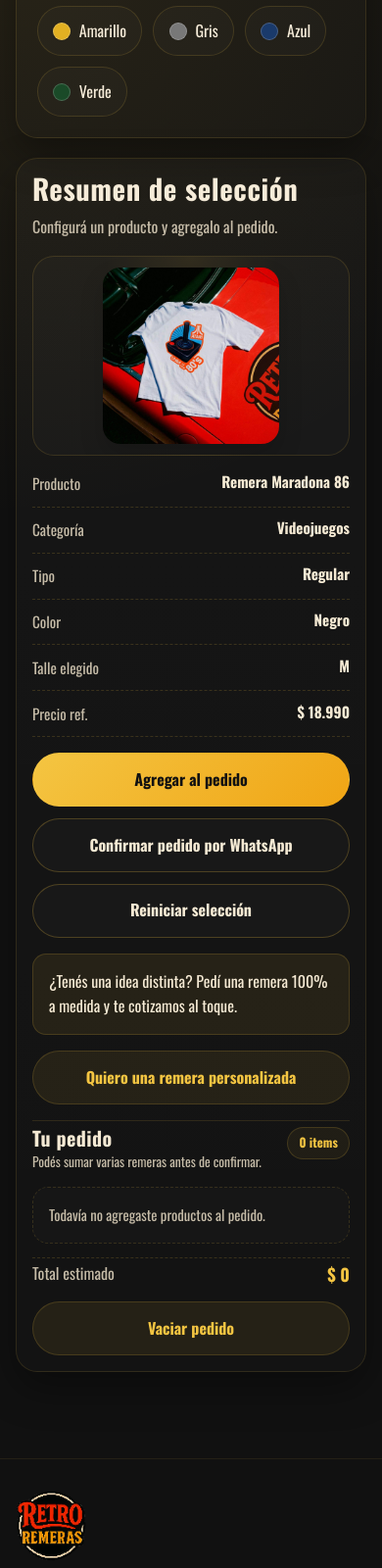
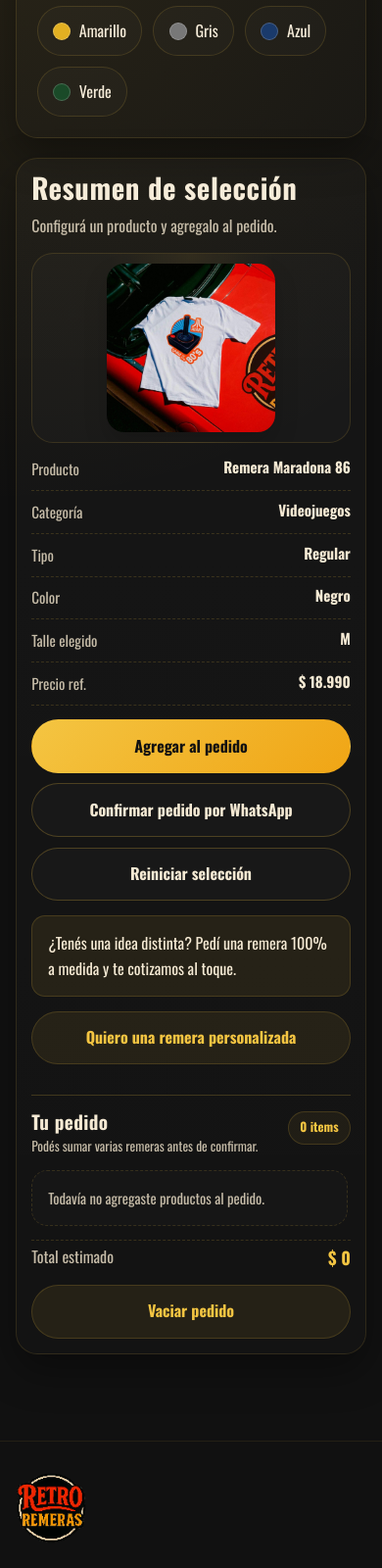
Before and after one commit to dorsiSQL/proyecto-aylu, a plain HTML site: page personalizar.html in a window 390 px wide. Shown: the part 2087-3687 px from the top of the page at 98% size. Drawn offline with nearby package versions, Linux system fonts and the light colour scheme.

Commit message:
improved

```diff
--- a/css/personalizar.css
+++ b/css/personalizar.css
@@ -324,14 +324,11 @@
 /* ── Summary card ────────────────────────── */
 .summary-card {
   display: grid;
-  gap: 1rem;
+  gap: .9rem;
   align-content: start;
-  max-height: calc(100vh - 110px);
-  overflow-y: auto;
-  padding: 1rem;
+  padding: .95rem;
   border-radius: 22px;
-  scrollbar-width: thin;
-  scrollbar-color: rgba(244, 197, 66, .3) transparent;
+  overflow: visible;
   transition:
     transform .22s ease,
     box-shadow .22s ease,
@@ -342,29 +339,20 @@
   transform: translateY(-2px);
 }
 
-.summary-card::-webkit-scrollbar {
-  width: 5px;
-}
-
-.summary-card::-webkit-scrollbar-thumb {
-  background: rgba(244, 197, 66, .3);
-  border-radius: 999px;
-}
-
 .summary-card-head {
   display: grid;
-  gap: .35rem;
+  gap: .3rem;
 }
 
 .summary-card > div > h2,
 .summary-card h2 {
-  font-size: 2rem;
+  font-size: 1.92rem;
   line-height: 1;
 }
 
 .summary-list {
   display: grid;
-  gap: .65rem;
+  gap: .55rem;
   margin: 0;
   padding: 0;
   list-style: none;
@@ -375,9 +363,9 @@
   align-items: flex-start;
   justify-content: space-between;
   gap: .9rem;
-  padding-bottom: .7rem;
+  padding-bottom: .62rem;
   border-bottom: 1px dashed rgba(244, 197, 66, .16);
-  font-size: .95rem;
+  font-size: .94rem;
 }
 
 .summary-list li span {
@@ -397,7 +385,7 @@
 
 .summary-actions {
   display: grid;
-  gap: .75rem;
+  gap: .65rem;
 }
 
 .summary-actions .btn {
@@ -414,8 +402,8 @@
   position: relative;
   display: grid;
   place-items: center;
-  min-height: 170px;
-  padding: .7rem;
+  min-height: 150px;
+  padding: .6rem;
   border-radius: 22px;
   background:
     radial-gradient(circle at top, rgba(244, 197, 66, .08), transparent 34%),
@@ -426,7 +414,7 @@
 
 .preview-shirt img {
   width: 100%;
-  max-width: 230px;
+  max-width: 200px;
   aspect-ratio: 1 / 1;
   object-fit: cover;
   border-radius: 18px;
@@ -442,9 +430,10 @@
 /* ── Cart section ────────────────────────── */
 .cart-section {
   display: grid;
-  gap: .9rem;
-  padding-top: .35rem;
-  border-top: 1px solid rgba(244, 197, 66, .12);
+  gap: .85rem;
+  margin-top: 1rem;
+  padding-top: 1rem;
+  border-top: 1px solid rgba(244, 197, 66, .2);
 }
 
 .cart-section-head {
@@ -457,13 +446,13 @@
 .cart-section-head h3 {
   margin: 0;
   font-family: 'Oswald', sans-serif;
-  font-size: 1.25rem;
+  font-size: 1.2rem;
   color: var(--cream);
 }
 
 .cart-section-subtitle {
   margin: .2rem 0 0;
-  font-size: .85rem;
+  font-size: .84rem;
   color: var(--muted);
 }
 
@@ -484,7 +473,25 @@
 
 .cart-list {
   display: grid;
-  gap: .8rem;
+  gap: .75rem;
+  max-height: 320px;
+  overflow-y: auto;
+  padding-right: .2rem;
+  scrollbar-width: thin;
+  scrollbar-color: rgba(244, 197, 66, .26) transparent;
+}
+
+.cart-list::-webkit-scrollbar {
+  width: 4px;
+}
+
+.cart-list::-webkit-scrollbar-track {
+  background: transparent;
+}
+
+.cart-list::-webkit-scrollbar-thumb {
+  background: rgba(244, 197, 66, .26);
+  border-radius: 999px;
 }
 
 .cart-empty-state {
@@ -498,8 +505,8 @@
 
 .cart-item {
   display: grid;
-  gap: .8rem;
-  padding: 1rem;
+  gap: .6rem;
+  padding: .85rem;
   border-radius: 18px;
   border: 1px solid rgba(244, 197, 66, .12);
   background: rgba(255, 255, 255, .02);
@@ -521,13 +528,13 @@
 
 .cart-item-copy h4 {
   margin: 0;
-  font-size: 1rem;
+  font-size: .98rem;
   color: var(--cream);
 }
 
 .cart-item-copy p {
-  margin: .2rem 0 0;
-  font-size: .82rem;
+  margin: .18rem 0 0;
+  font-size: .8rem;
   color: var(--muted);
   text-transform: uppercase;
   letter-spacing: .04em;
@@ -535,13 +542,13 @@
 
 .cart-item-subtotal {
   color: var(--yellow);
-  font-size: .95rem;
+  font-size: .94rem;
   text-align: right;
 }
 
 .cart-item-meta {
   display: grid;
-  gap: .45rem;
+  gap: .38rem;
   margin: 0;
   padding: 0;
   list-style: none;
@@ -552,7 +559,7 @@
   align-items: center;
   justify-content: space-between;
   gap: .75rem;
-  font-size: .9rem;
+  font-size: .88rem;
 }
 
 .cart-item-meta li span {
@@ -575,7 +582,7 @@
   display: inline-flex;
   align-items: center;
   gap: .5rem;
-  padding: .3rem;
+  padding: .28rem;
   border-radius: 999px;
   border: 1px solid rgba(244, 197, 66, .14);
   background: rgba(255, 255, 255, .02);
@@ -626,7 +633,7 @@
   align-items: center;
   justify-content: space-between;
   gap: .75rem;
-  padding-top: .1rem;
+  padding-top: .2rem;
   border-top: 1px dashed rgba(244, 197, 66, .16);
   font-size: 1rem;
 }
@@ -705,6 +712,7 @@
   .summary-card {
     position: sticky;
     top: calc(var(--header-height) + 1rem);
+    align-self: start;
   }
 
   .design-grid {
@@ -757,9 +765,8 @@
   }
 
   .summary-card {
-    max-height: none;
     overflow: visible;
-    padding: 1rem;
+    padding: .95rem;
   }
 
   .mobile-cta-bar {
@@ -822,17 +829,11 @@
   }
 
   .preview-shirt img {
-    max-width: 180px;
+    max-width: 172px;
   }
 
   .summary-card h2 {
     font-size: 1.8rem;
-  }
-
-  .cart-item-head,
-  .cart-item-actions,
-  .cart-section-head {
-    grid-template-columns: 1fr;
   }
 
   .cart-item-actions {
```
